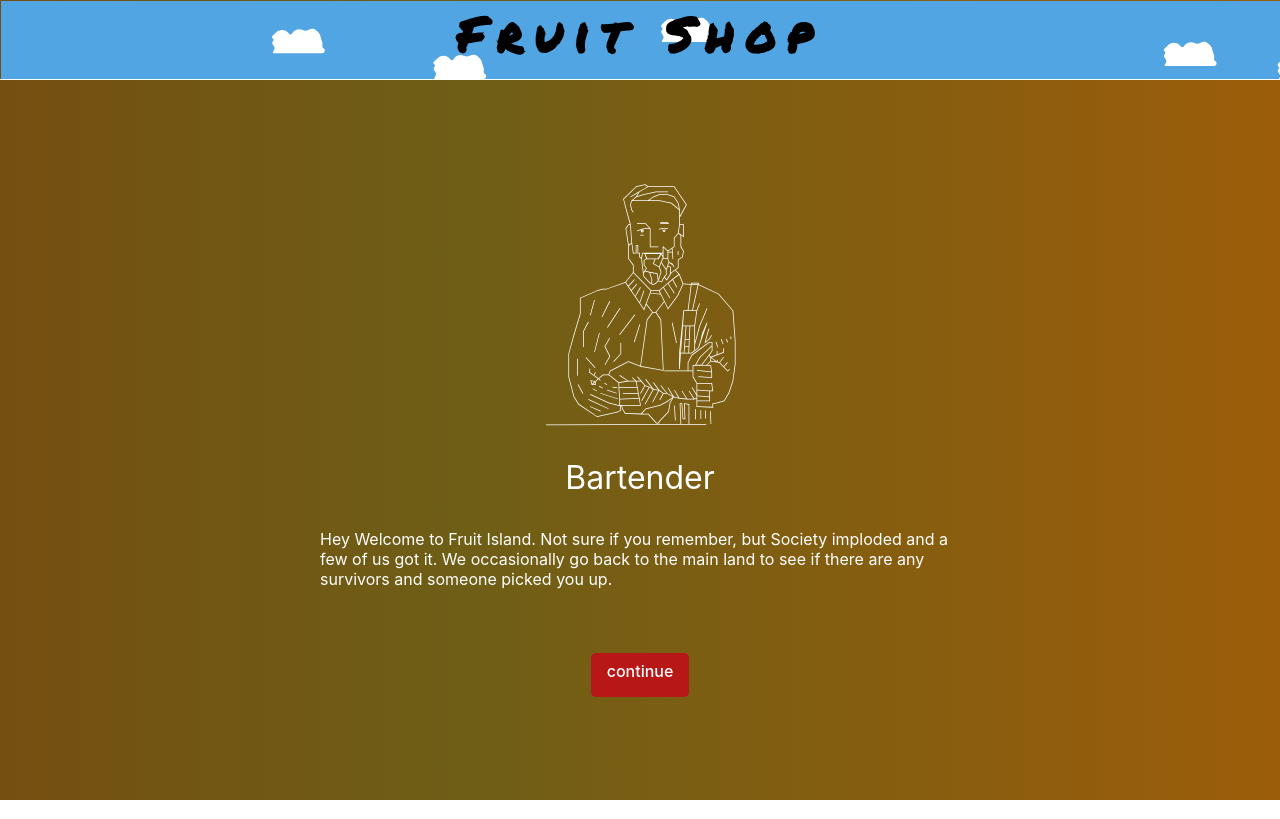
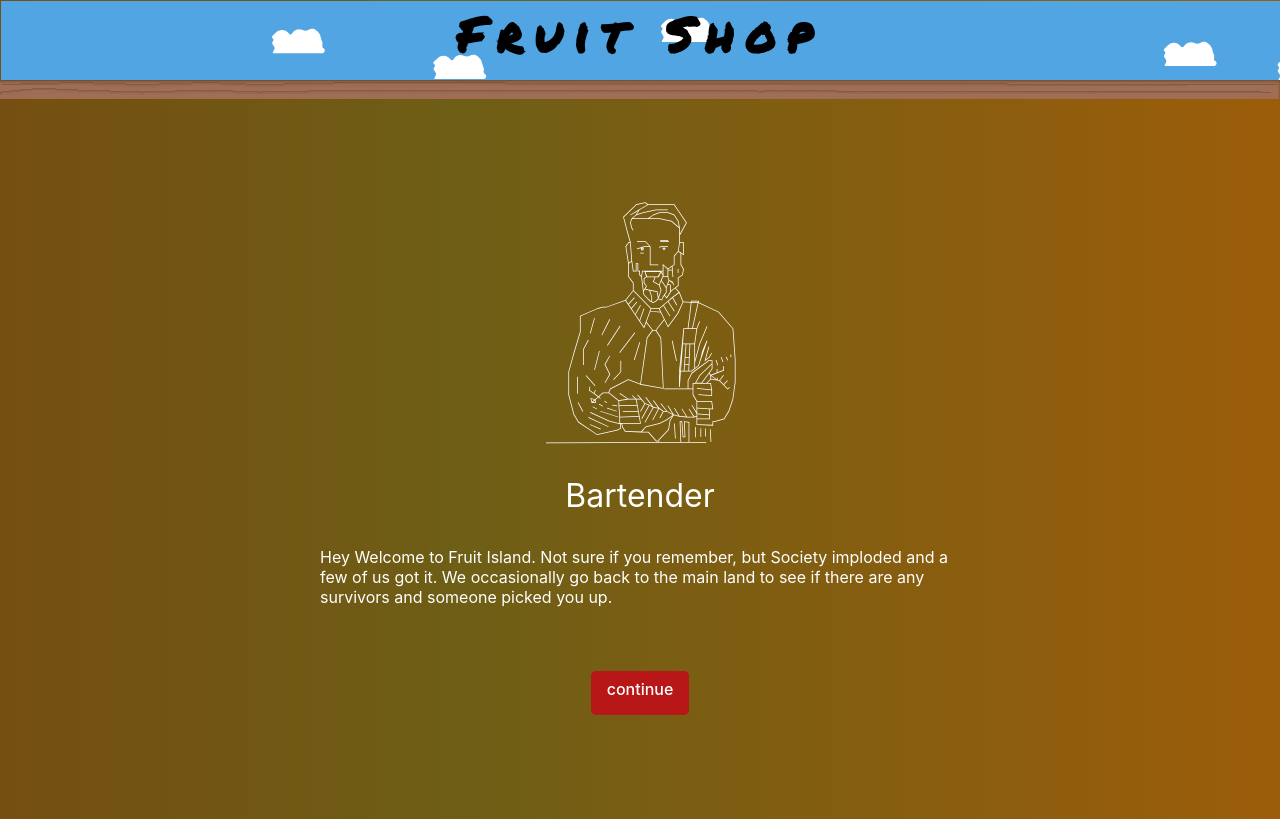
Before and after one commit to 40484357/fruitisland, a plain HTML site: page index.html in a window 1280 px wide. Drawn offline with Linux system fonts and the light colour scheme; a web font is replaced by a local one.

Commit message:
added image border to index page

```diff
--- a/index.html
+++ b/index.html
@@ -16,7 +16,9 @@
         <div class="header_text">
             Fruit Shop
         </div>
+
     </header>
+    <div class="header_border"><img src="header-border.svg" alt="" style="top: 0 !important"></div>
     <div class="body_container">
         <div class="inner_container">
             <div class="intro_image">
--- a/styles.css
+++ b/styles.css
@@ -43,7 +43,6 @@ header{
     width: 100vw;
     height: 10vh;
     justify-content: center;
-    border-bottom: 1px solid white;
 }
 
 #options{
```
Also changed, not shown: maingame.html (+1 -1 lines).
